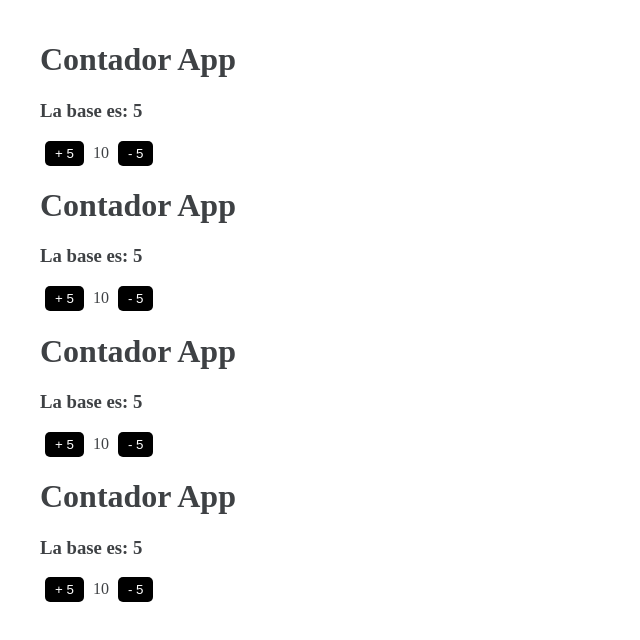
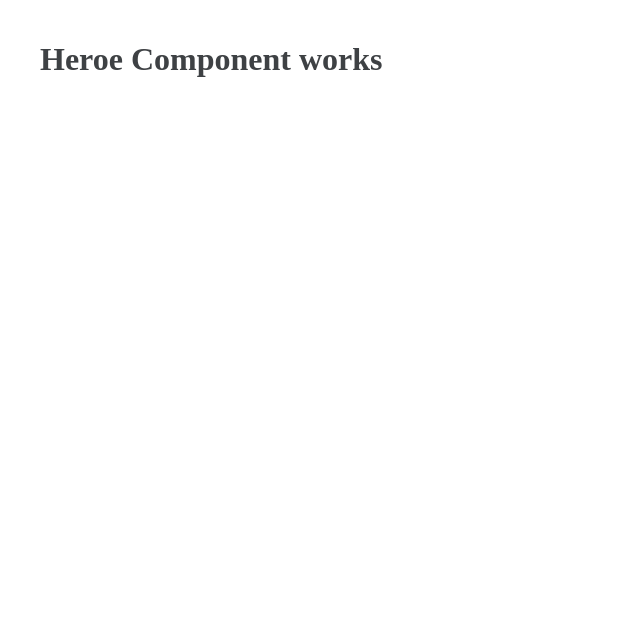
Before and after one commit to Dev-leonard/Angular-curso-part-04, an Angular app: page / in a window 1280 px wide. Shown: the top 640 px of the page, without its empty margins (0-640 px from the left). Built offline with nearby package versions, Linux system fonts and the light colour scheme.

Commit message:
Componente de heroe y separacion de directorios

```diff
--- a/src/app/app.component.html
+++ b/src/app/app.component.html
@@ -1,4 +1,3 @@
-<app-contador></app-contador>
-<app-contador></app-contador>
-<app-contador></app-contador>
-<app-contador></app-contador>
+<!--<app-contador></app-contador>-->
+
+<app-heroe></app-heroe>
--- a/src/app/app.module.ts
+++ b/src/app/app.module.ts
@@ -2,12 +2,14 @@ import { NgModule } from '@angular/core';
 import { BrowserModule } from '@angular/platform-browser';
 
 import { AppComponent } from './app.component';
-import { ContadorComponent } from './contador.component';
+import { ContadorComponent } from './contador/contador.component';
+import { HeroeComponent } from './heroes/heroe/heroe.component';
 
 @NgModule({
   declarations: [
     AppComponent,
-    ContadorComponent
+    ContadorComponent,
+    HeroeComponent
   ],
   imports: [
     BrowserModule
--- /dev/null
+++ b/src/app/heroes/heroe/heroe.component.html
@@ -0,0 +1 @@
+<h1>Heroe Component works</h1>
```
Also changed, not shown: src/app/heroes/heroe/heroe.component.ts (added, +9 -0 lines), src/app/contador/contador.component.ts (renamed from src/app/contador.component.ts).
